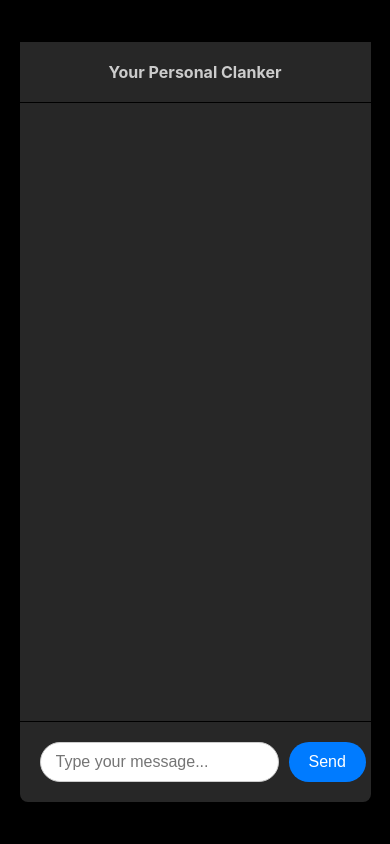
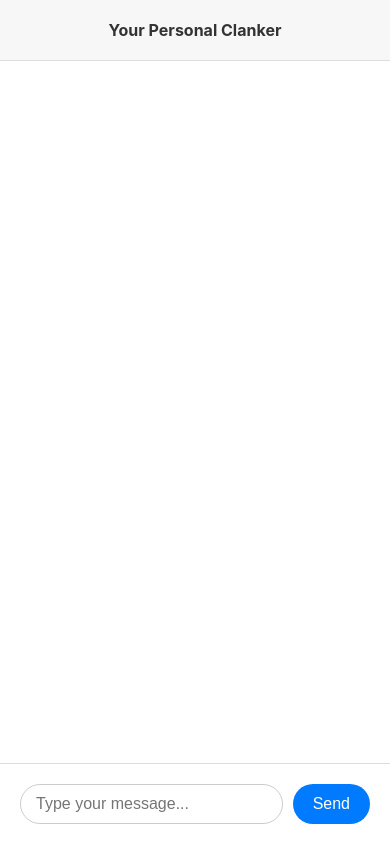
Before and after one commit to FazinHan/lmstudio_webapp, a Flask app: page / in a window 390 px wide. Run offline with Flask 3, Linux system fonts and the light colour scheme.

Commit message:
simultaneous update: dark mode; mobile responsiveness; gitignore add; thank god for llms

```diff
--- a/templates/index.html
+++ b/templates/index.html
@@ -5,20 +5,150 @@
     <meta name="viewport" content="width=device-width, initial-scale=1.0">
     <title>Chat with Local AI</title>
     <style>
-        body { font-family: -apple-system, BlinkMacSystemFont, "Segoe UI", Roboto, Helvetica, Arial, sans-serif; background-color: #000000; margin: 0; display: flex; justify-content: center; align-items: center; height: 100vh; }
-        .chat-container { width: 90%; max-width: 800px; height: 90vh; background: #272727; border-radius: 8px; box-shadow: 0 4px 12px rgba(0,0,0,0.1); display: flex; flex-direction: column; }
-        .chat-header { padding: 20px; border-bottom: 1px solid #000000; background: #272727; font-weight: bold; text-align: center; color: #ccc;}
-        .chat-window { flex-grow: 1; padding: 20px; overflow-y: auto; display: flex; flex-direction: column; gap: 15px; }
-        .message { padding: 10px 15px; border-radius: 18px; max-width: 70%; line-height: 1.5; }
-        .user-message { background-color: #007bff; color: white; align-self: flex-end; }
-        .ai-message { background-color: #e9e9eb; color: #333; align-self: flex-start; }
-        .thinking-message { color: #888; align-self: flex-start; font-style: italic; }
-        .chat-input { padding: 20px; border-top: 1px solid #000000; display: flex; }
-        #message-input { flex-grow: 1; border: 1px solid #ccc; border-radius: 20px; padding: 10px 15px; font-size: 16px; outline: none; }
-        #message-input:focus { border-color: #007bff; }
-        #send-button { background: #007bff; color: white; border: none; border-radius: 20px; padding: 10px 20px; margin-left: 10px; cursor: pointer; font-size: 16px; }
-        #send-button:hover { background: #0056b3; }
-    </style>
+    /* 1. Define Color Palette using CSS Variables */
+    :root {
+        --bg-color: #f4f4f9;
+        --container-bg: #ffffff;
+        --header-bg: #f7f7f7;
+        --border-color: #dddddd;
+        --text-color: #333333;
+        --input-bg: #ffffff;
+        --input-border: #cccccc;
+        --ai-message-bg: #e9e9eb;
+        --user-message-bg: #007bff;
+        --user-message-text: #ffffff;
+        --button-bg: #007bff;
+        --button-hover-bg: #0056b3;
+        --button-text: #ffffff;
+        --shadow-color: rgba(0,0,0,0.1);
+    }
+
+    /* 2. Define Dark Mode Palette */
+    @media (prefers-color-scheme: dark) {
+        :root {
+            --bg-color: #121212;
+            --container-bg: #1e1e1e;
+            --header-bg: #2a2a2a;
+            --border-color: #3a3a3a;
+            --text-color: #e0e0e0;
+            --input-bg: #2a2a2a;
+            --input-border: #444444;
+            --ai-message-bg: #333333;
+            --user-message-bg: #377dff;
+            --user-message-text: #ffffff;
+            --button-bg: #377dff;
+            --button-hover-bg: #4a8eff;
+            --button-text: #ffffff;
+            --shadow-color: rgba(0,0,0,0.4);
+        }
+    }
+
+    /* 3. Apply Variables to Elements */
+    body {
+        font-family: -apple-system, BlinkMacSystemFont, "Segoe UI", Roboto, Helvetica, Arial, sans-serif;
+        background-color: var(--bg-color);
+        color: var(--text-color);
+        margin: 0;
+        display: flex;
+        justify-content: center;
+        align-items: center;
+        height: 100vh;
+    }
+    .chat-container {
+        width: 90%;
+        max-width: 800px;
+        height: 90vh;
+        background: var(--container-bg);
+        border-radius: 8px;
+        box-shadow: 0 4px 12px var(--shadow-color);
+        display: flex;
+        flex-direction: column;
+    }
+    .chat-header {
+        padding: 20px;
+        border-bottom: 1px solid var(--border-color);
+        background: var(--header-bg);
+        font-weight: bold;
+        text-align: center;
+    }
+    .chat-window {
+        flex-grow: 1;
+        padding: 20px;
+        overflow-y: auto;
+        display: flex;
+        flex-direction: column;
+        gap: 15px;
+    }
+    .message {
+        padding: 10px 15px;
+        border-radius: 18px;
+        max-width: 70%;
+        line-height: 1.5;
+    }
+    .user-message {
+        background-color: var(--user-message-bg);
+        color: var(--user-message-text);
+        align-self: flex-end;
+    }
+    .ai-message {
+        background-color: var(--ai-message-bg);
+        color: var(--text-color);
+        align-self: flex-start;
+    }
+    .thinking-message {
+        color: #888;
+        align-self: flex-start;
+        font-style: italic;
+    }
+    .chat-input {
+        padding: 20px;
+        border-top: 1px solid var(--border-color);
+        display: flex;
+    }
+    #message-input {
+        flex-grow: 1;
+        border: 1px solid var(--input-border);
+        background-color: var(--input-bg);
+        color: var(--text-color);
+        border-radius: 20px;
+        padding: 10px 15px;
+        font-size: 16px;
+        outline: none;
+    }
+    #message-input:focus {
+        border-color: var(--user-message-bg);
+    }
+    #send-button {
+        background: var(--button-bg);
+        color: var(--button-text);
+        border: none;
+        border-radius: 20px;
+        padding: 10px 20px;
+        margin-left: 10px;
+        cursor: pointer;
+        font-size: 16px;
+    }
+    #send-button:hover {
+        background: var(--button-hover-bg);
+    }
+
+    /* Mobile Responsiveness */
+    @media (max-width: 768px) {
+        body {
+            display: block;
+        }
+        .chat-container {
+            width: 100%;
+            height: 100vh;
+            max-width: none;
+            border-radius: 0;
+            box-shadow: none;
+        }
+        .chat-input {
+            padding-bottom: calc(20px + env(safe-area-inset-bottom));
+        }
+    }
+</style>
 </head>
 <body>
 
```
